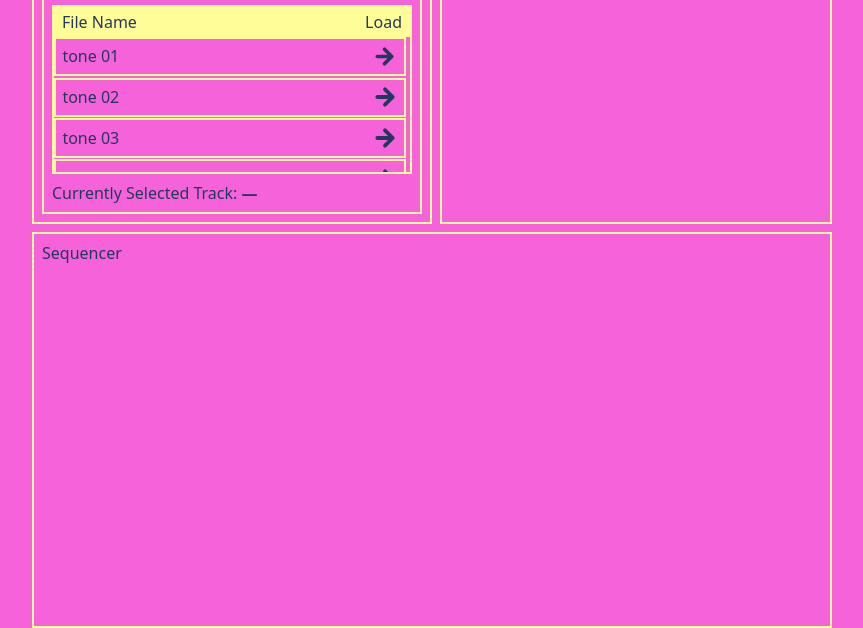
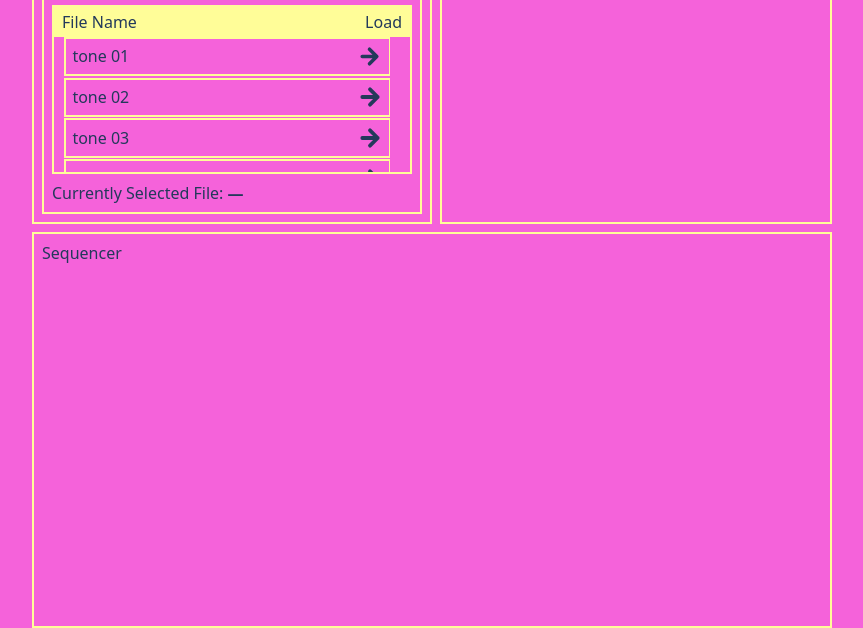
Before and after one commit to adityade8k/NewYorkBeatSequencer, a website built with Vite: page index.html in a window 1280 px wide. Shown: the part 172-800 px from the top of the page, without its empty margins (208-1071 px from the left). Built offline with nearby package versions, Linux system fonts and the light colour scheme.

Commit message:
Added scroll bar to file selector

```diff
--- a/src/components/FileSelector/FileSelector.css
+++ b/src/components/FileSelector/FileSelector.css
@@ -1,10 +1,11 @@
 /* src/components/common/FileList/FileSelector.css */
-.FileSelector__root{
+.FileSelector__root {
     flex-direction: column;
     justify-content: flex-start;
     height: 40%;
     flex-grow: 14;
 }
+
 .FileSelector__header {
     display: grid;
     grid-template-columns: 1fr auto;
@@ -20,6 +21,7 @@
     flex-direction: column;
     gap: 0.2vh;
     padding-right: 0.5vh;
+    scrollbar-gutter: stable both-edges;
 }
 
 .FileSelector__row {
@@ -28,6 +30,38 @@
     align-items: center;
     border: 2px solid var(--accent);
     padding: 0.6vh 0.8vh;
+    width: 98.5%;
+}
+
+/* ---- Custom scrollbar (scoped to the list) ---- */
+.FileSelector__rows {
+    /* Firefox */
+    scrollbar-width: thin;
+    /* auto | thin | none */
+    scrollbar-color: var(--primary, var(--accent)) var(--primary, var(--bg));
+}
+
+/* Chrome / Edge / Safari (WebKit) */
+.FileSelector__rows::-webkit-scrollbar {
+    width: 1vh;
+    border-radius: 0px;
+    /* thickness of the bar */
+}
+
+.FileSelector__rows::-webkit-scrollbar-track {
+    background: var(--scroll-track, var(--bg));
+    /* track color */
+}
+
+.FileSelector__rows::-webkit-scrollbar-thumb {
+    background: var(--secondary);
+    /* thumb color */
+    border-radius: 0px;
+    background-clip: padding-box;
+}
+
+.FileSelector__rows::-webkit-scrollbar-corner {
+    background: transparent;
 }
 
 .FileSelector__row.is-selected {
--- a/src/components/FileSelector/FileSelector.js
+++ b/src/components/FileSelector/FileSelector.js
@@ -1,15 +1,27 @@
 import { el, clear } from '@utils/dom.js'
 import { Container } from '@components/Container/Container.js'
-import { actions, selectors, storeSub } from '@lib/state/appStore.js'
+import { selectors, storeSub, actions } from '@lib/state/appStore.js'
 import './FileSelector.css'
 
-export function FileSelector({ className = '', attrs = {} } = {}) {
+export function FileSelector({
+  className = '',
+  attrs = {},
+  getItems = (s) => s.assets.list,
+  getSelectedId = (s) => s.fileLoader.selectedFileId,
+  onActivate = (item) => {
+    actions.selectFile(item.id)
+    actions.loadSelectionIntoPreview()
+  },
+  columns = { name: 'File Name', action: 'Load' },
+  rowLabel = (item) => item?.title ?? item?.name ?? '(unnamed)',
+  iconClass = 'icon icon--arrow FileSelector__loadIcon'
+} = {}) {
   // Header + rows
   const header = el(
     'div',
     { class: 'FileSelector__header' },
-    el('span', { class: 'FileSelector__col FileSelector__col--name' }, 'File Name'),
-    el('span', { class: 'FileSelector__col FileSelector__col--load' }, 'Load')
+    el('span', { class: 'FileSelector__col FileSelector__col--name' }, columns.name),
+    el('span', { class: 'FileSelector__col FileSelector__col--load' }, columns.action)
   )
   const rows = el('div', { class: 'FileSelector__rows' })
 
@@ -22,26 +34,24 @@ export function FileSelector({ className = '', attrs = {} } = {}) {
 
   function renderRows() {
     clear(rows)
-    const assets = selectors.getAssets()
-    const selectedId = selectors.getState().fileLoader.selectedFileId
+    const state = selectors.getState()
+    const items = getItems(state) || []
+    const selectedId = getSelectedId?.(state)
 
-    assets.forEach(asset => {
+    items.forEach(item => {
       const row = el('div', {
-        class: ['FileSelector__row', asset.id === selectedId ? 'is-selected' : ''].join(' ')
+        class: ['FileSelector__row', item.id === selectedId ? 'is-selected' : ''].join(' ')
       })
 
-      const name = el('div', { class: 'FileSelector__name' }, asset.title)
+      const name = el('div', { class: 'FileSelector__name' }, rowLabel(item))
 
-      const handler = () => {
-        actions.selectFile(asset.id)
-        actions.loadSelectionIntoPreview()
-      }
+      const handler = () => onActivate(item)
 
       const loadIcon = el('span', {
-        class: 'icon icon--arrow FileSelector__loadIcon',
+        class: iconClass,
         role: 'button',
         tabindex: '0',
-        'aria-label': `Load ${asset.title}`,
+        'aria-label': `${columns.action} ${rowLabel(item)}`,
         onClick: handler,
         onKeydown: (e) => {
           if (e.key === 'Enter' || e.key === ' ') { e.preventDefault(); handler() }
@@ -53,12 +63,14 @@ export function FileSelector({ className = '', attrs = {} } = {}) {
     })
   }
 
-  const unsubAssets = storeSub(s => s.assets.list, renderRows)
-  const unsubSelection = storeSub(s => s.fileLoader.selectedFileId, renderRows)
+  // Re-render when input slices change
+  const unsubItems = storeSub(getItems, renderRows)
+  const unsubSel   = getSelectedId ? storeSub(getSelectedId, renderRows) : null
+
   renderRows()
 
   return {
     el: root,
-    unmount() { unsubAssets?.(); unsubSelection?.() }
+    unmount() { unsubItems?.(); unsubSel?.() }
   }
 }
--- a/src/components/packages/FileLoader/FileLoader.js
+++ b/src/components/packages/FileLoader/FileLoader.js
@@ -17,32 +17,37 @@ export function FileLoader({ className = '', attrs = {} } = {}) {
     'Step 1: Choose a sound.'
   )
 
+  // File selector (root is a Container; add noStroke to avoid nested borders)
+  const list = FileSelector({
+    className: '',
+    // columns, onActivate, etc. can be left default here
+  })
 
-
-
-    // Footer (shows currently selected file)
+  // Footer (shows currently selected FILE)
   const selectedStrong = el('strong', { class: 'filelist__selected' }, '—')
   const footer = el(
     'div',
     { class: 'filelist__footer' },
-        'Currently Selected Track: ',
+    'Currently Selected File: ',
     selectedStrong
   )
 
-    const list = FileSelector()
-    const FileSelectorCont = Container(
-        { className: ["vertical", 'fileLoader'], attrs: {} },
-         title, list.el, footer
+  // Selector panel stack
+  const selectorPane = Container(
+    { className: ['vertical', 'fileLoader'], attrs: {} },
+    title,
+    list.el,
+    footer
   )
 
   // Root panel
   const root = Container(
     { className: ['vertical', className].filter(Boolean).join(' '), attrs },
     header,
-        FileSelectorCont,
+    selectorPane
   )
 
-    // Keep footer in sync with store
+  // Keep footer in sync with store selection
   function updateFooter() {
     const selected = selectors.getSelectedAsset()
     selectedStrong.textContent = selected?.title ?? '—'
```
Lines whose indentation alone changed are shown as unchanged.
